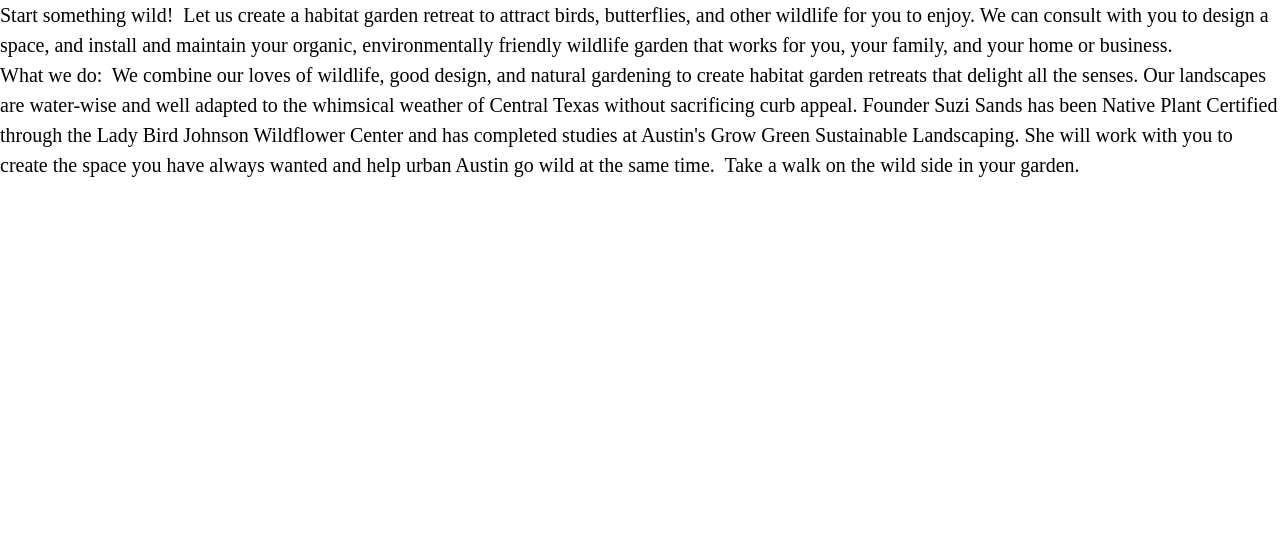
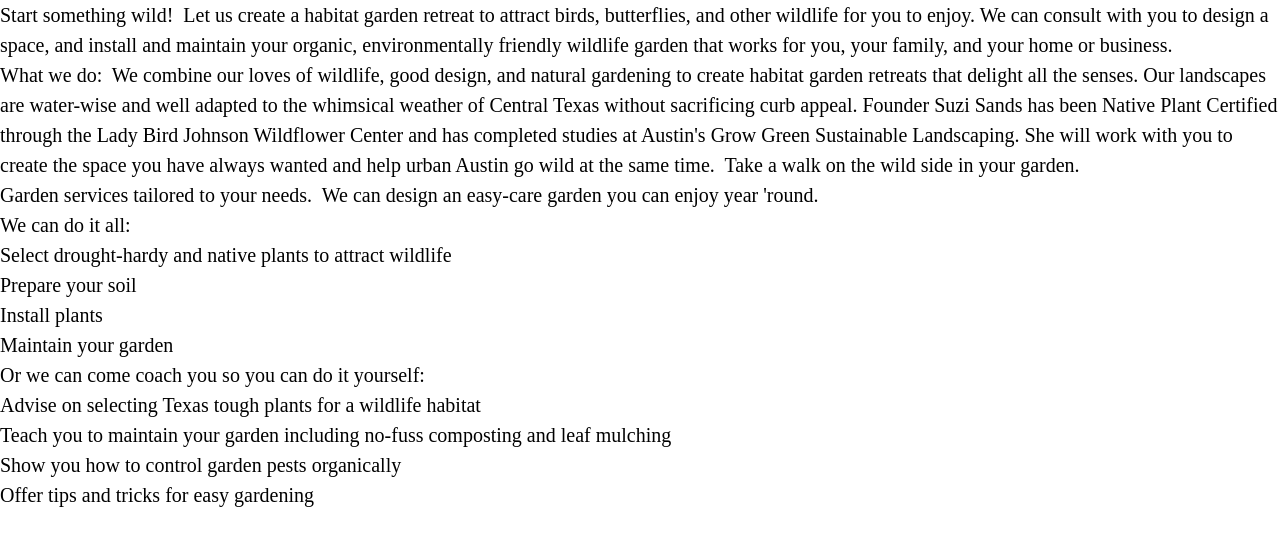
Before and after one commit to slsriehl/simply-wild-php, a PHP site: page / in a window 1280 px wide. Shown: the part 183-729 px from the top of the page. Run offline with PHP 8.4, Linux system fonts and the light colour scheme; some web fonts are replaced.

Commit message:
services page

```diff
--- a/php/services.php
+++ b/php/services.php
@@ -0,0 +1,49 @@
+<div class="section" id="services">
+	<div class="section__jumbo section--img" id="services--img">
+	<!-- /section__jumbo -->
+	</div>
+	<div class="section__text">
+		<p class="section__p">
+			<span class="section__span--tagline">
+				Garden services tailored to your needs.&nbsp;
+			</span>
+			We can design an easy-care garden you can enjoy year 'round.
+		</p>
+    <p class="section__p section__span--tagline">
+			We can do it all:
+		</p>
+    <ul class="section--bullets">
+      <li>
+				Select drought-hardy and native plants to attract wildlife
+      </li>
+      <li>
+				Prepare your soil
+      </li>
+      <li>
+				Install plants
+      </li>
+      <li>
+				Maintain your garden
+			</li>
+    </ul>
+    <p class="section__p section__span--tagline">
+			Or we can come coach you so you can do it yourself:
+		</p>
+    <ul class="section--bullets">
+      <li>
+				Advise on selecting Texas tough plants for a wildlife habitat
+      </li>
+      <li>
+				Teach you to maintain your garden including no-fuss composting and leaf mulching
+      </li>
+      <li>
+				Show you how to control garden pests organically
+      </li>
+      <li>
+				Offer tips and tricks for easy gardening
+      </li>
+    </ul>
+	<!-- /section__text -->
+	</div>
+<!-- /section -->
+</div>
```
Also changed, not shown: src/scss/partials/_images.scss (+5 -2 lines), src/scss/partials/_section.scss (+10 -1 lines), public/img/dragonfly3.png (added).
